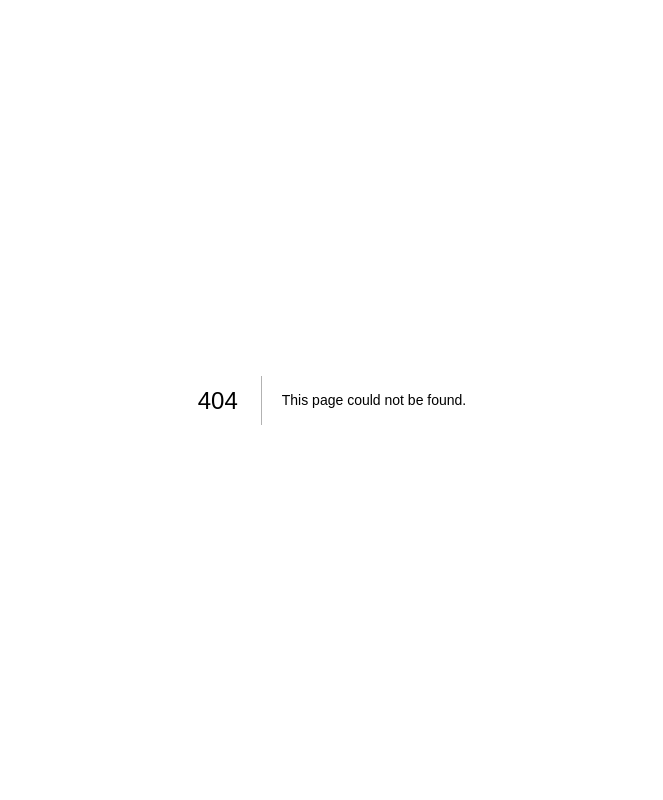
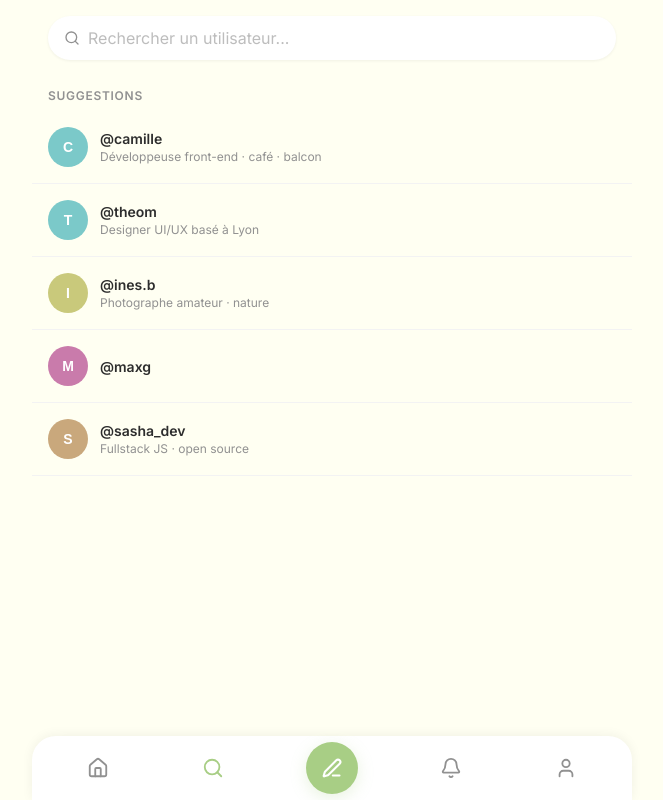
Before and after one commit to tonyfgs/Breezy, a Next.js app in the folder front/: page /search in a window 1280 px wide. Before the commit this address had no page. Shown: the whole page, without its empty margins (308-971 px from the left). Built offline with nearby package versions, Linux system fonts and the light colour scheme; a web font is replaced by a local one.

Commit message:
feat: create search page and components

```diff
--- a/front/src/app/globals.css
+++ b/front/src/app/globals.css
@@ -1031,6 +1031,116 @@ img {
   font-weight: var(--font-semibold);
 }
 
+/* ==================== Search ==================== */
+
+.search-header {
+  position: sticky;
+  top: 0;
+  z-index: 10;
+  background-color: var(--color-bg);
+  padding: var(--space-4);
+}
+
+.search-bar {
+  display: flex;
+  align-items: center;
+  gap: var(--space-2);
+  background-color: var(--color-surface);
+  border-radius: var(--radius-full);
+  padding: var(--space-3) var(--space-4);
+  box-shadow: var(--shadow-sm);
+}
+
+.search-bar__icon {
+  color: var(--color-text-secondary);
+  flex-shrink: 0;
+}
+
+.search-bar__input {
+  flex: 1;
+  border: none;
+  outline: none;
+  background: transparent;
+  font-size: var(--text-base);
+  color: var(--color-text-primary);
+  min-width: 0;
+}
+
+.search-bar__input::placeholder {
+  color: var(--color-text-secondary);
+  opacity: 0.6;
+}
+
+.search-bar__clear {
+  display: flex;
+  align-items: center;
+  justify-content: center;
+  color: var(--color-text-secondary);
+  flex-shrink: 0;
+  transition: color 0.15s;
+}
+
+.search-bar__clear:hover {
+  color: var(--color-text-primary);
+}
+
+.search-section-label {
+  padding: var(--space-3) var(--space-4) var(--space-2);
+  font-size: var(--text-xs);
+  font-weight: var(--font-semibold);
+  color: var(--color-text-secondary);
+  text-transform: uppercase;
+  letter-spacing: 0.06em;
+}
+
+.search-empty {
+  padding: var(--space-10) var(--space-4);
+  text-align: center;
+  font-size: var(--text-sm);
+  color: var(--color-text-secondary);
+}
+
+.user-list {
+  display: flex;
+  flex-direction: column;
+}
+
+.user-row {
+  display: flex;
+  align-items: center;
+  gap: var(--space-3);
+  padding: var(--space-4);
+  border-bottom: 1px solid var(--color-border-subtle);
+  width: 100%;
+  text-align: left;
+  transition: background-color 0.15s;
+}
+
+.user-row:hover {
+  background-color: var(--color-surface);
+}
+
+.user-row__info {
+  display: flex;
+  flex-direction: column;
+  gap: 2px;
+  min-width: 0;
+}
+
+.user-row__name {
+  font-size: var(--text-sm);
+  font-weight: var(--font-semibold);
+  color: var(--color-text-primary);
+}
+
+.user-row__bio {
+  font-size: var(--text-xs);
+  color: var(--color-text-secondary);
+  white-space: nowrap;
+  overflow: hidden;
+  text-overflow: ellipsis;
+}
+
 /* ==================== Page header (générique) ==================== */
 
 .page-header {
--- /dev/null
+++ b/front/src/app/search/page.js
@@ -0,0 +1,51 @@
+'use client';
+
+import { useState } from 'react';
+import AppLayout from '../../components/layout/AppLayout';
+import SearchBar from '../../components/ui/SearchBar';
+import UserRow from '../../components/user/UserRow';
+
+// TODO: API - GET /users/search?q=query (endpoint à définir côté backend)
+const MOCK_USERS = [
+  { sk_id: 'user_001', nm_username: 'camille', txt_bio: 'Développeuse front-end · café · balcon', fl_active: true },
+  { sk_id: 'user_002', nm_username: 'theom', txt_bio: 'Designer UI/UX basé à Lyon', fl_active: true },
+  { sk_id: 'user_003', nm_username: 'ines.b', txt_bio: 'Photographe amateur · nature', fl_active: true },
+  { sk_id: 'user_004', nm_username: 'maxg', txt_bio: '', fl_active: true },
+  { sk_id: 'user_005', nm_username: 'sasha_dev', txt_bio: 'Fullstack JS · open source', fl_active: true },
+];
+
+export default function SearchPage() {
+  const [query, setQuery] = useState('');
+
+  const trimmed = query.trim();
+  const results = trimmed
+    ? MOCK_USERS.filter(u => u.nm_username.toLowerCase().includes(trimmed.toLowerCase()))
+    : MOCK_USERS;
+
+  return (
+    <AppLayout>
+      <div className="search-header">
+        <SearchBar
+          value={query}
+          onChange={setQuery}
+          placeholder="Rechercher un utilisateur..."
+          autoFocus
+        />
+      </div>
+
+      <p className="search-section-label">
+        {trimmed ? 'Résultats' : 'Suggestions'}
+      </p>
+
+      {trimmed && results.length === 0 ? (
+        <p className="search-empty">Aucun résultat pour « {query} »</p>
+      ) : (
+        <div className="user-list">
+          {results.map(user => (
+            <UserRow key={user.sk_id} user={user} />
+          ))}
+        </div>
+      )}
+    </AppLayout>
+  );
+}
--- /dev/null
+++ b/front/src/components/ui/SearchBar.js
@@ -0,0 +1,23 @@
+'use client';
+
+import { Search, X } from 'lucide-react';
+
+export default function SearchBar({ value, onChange, placeholder = 'Rechercher...', autoFocus = false }) {
+  return (
+    <div className="search-bar">
+      <Search size={16} className="search-bar__icon" />
+      <input
+        className="search-bar__input"
+        placeholder={placeholder}
+        value={value}
+        onChange={e => onChange(e.target.value)}
+        autoFocus={autoFocus}
+      />
+      {value && (
+        <button className="search-bar__clear" onClick={() => onChange('')} aria-label="Effacer">
+          <X size={14} />
+        </button>
+      )}
+    </div>
+  );
+}
--- /dev/null
+++ b/front/src/components/user/UserRow.js
@@ -0,0 +1,21 @@
+'use client';
+
+import { useRouter } from 'next/navigation';
+import Avatar from '../ui/Avatar';
+
+export default function UserRow({ user }) {
+  const router = useRouter();
+
+  return (
+    <button
+      className="user-row"
+      onClick={() => router.push(`/profile/${user.nm_username}`)}
+    >
+      <Avatar name={user.nm_username} size="md" />
+      <div className="user-row__info">
+        <span className="user-row__name">@{user.nm_username}</span>
+        {user.txt_bio && <span className="user-row__bio">{user.txt_bio}</span>}
+      </div>
+    </button>
+  );
+}
```
